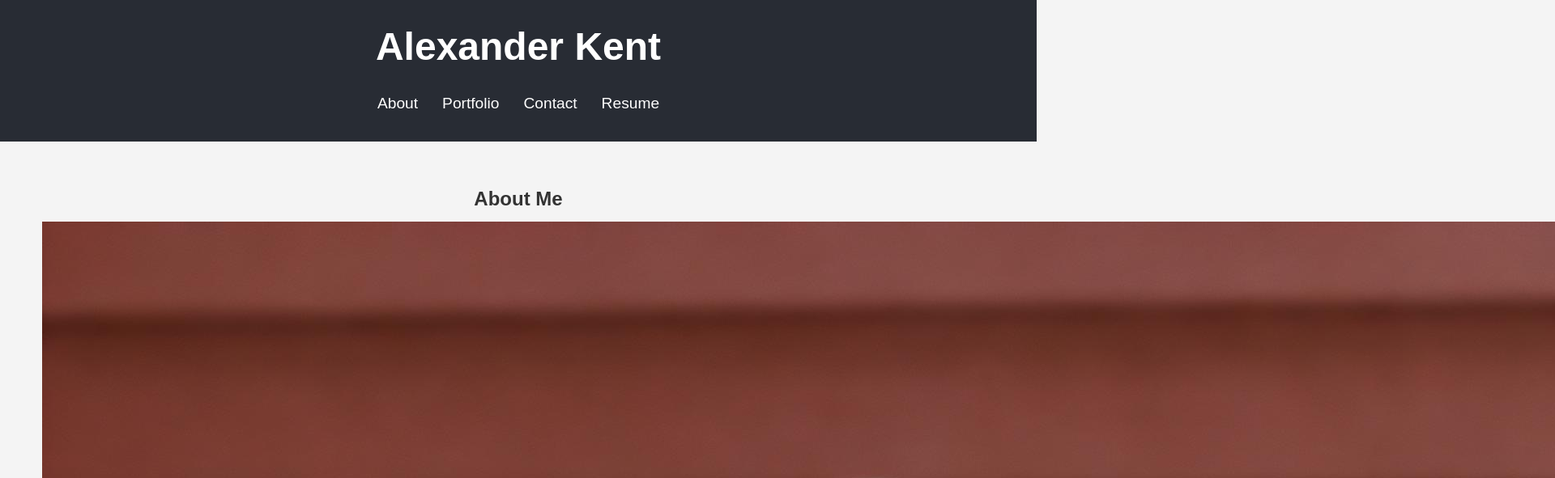
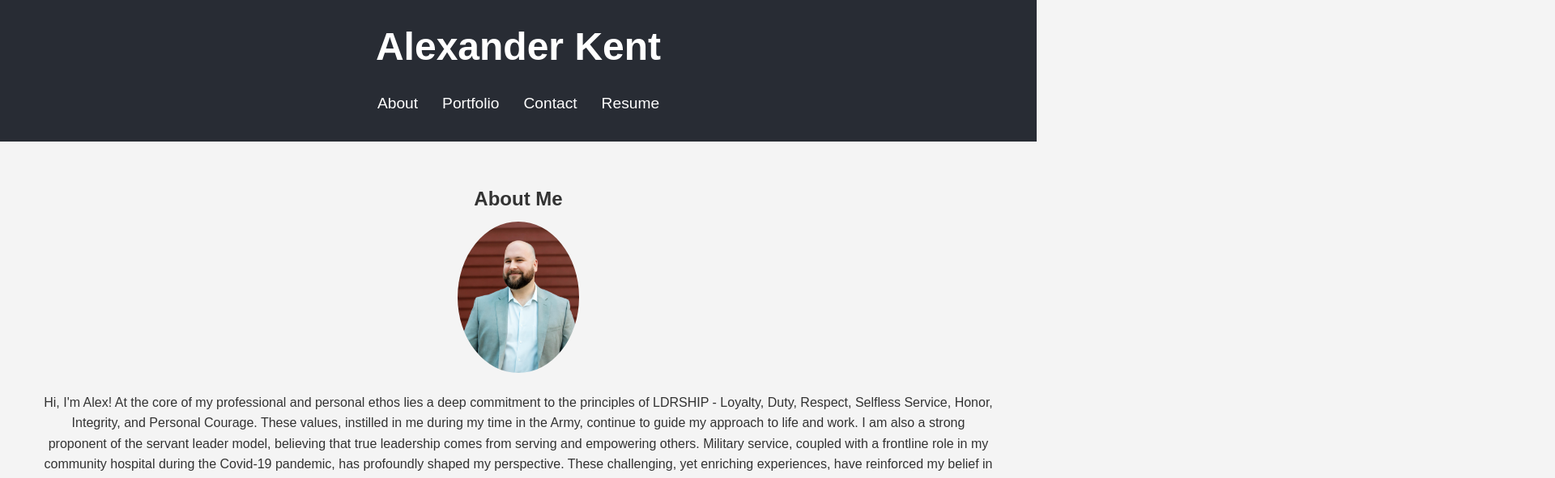
Before and after one commit to Akent90/MyPortfolio, a React (Create React App) app: page / in a window 1280 px wide. Shown: the top 591 px of the page at 81% size, 1920 px wide, since content can reach past the window. Built offline with nearby package versions, Linux system fonts and the light colour scheme.

Commit message:
Adding style to headshot

```diff
--- a/src/App.css
+++ b/src/App.css
@@ -89,3 +89,10 @@ section {
       display: block;
       border-top: 1px solid #ddd;
   }
+
+.headshot {
+    width: 150px;
+    height: auto;
+    border-radius: 50%;
+    margin-bottom: 1rem;
+}
```
